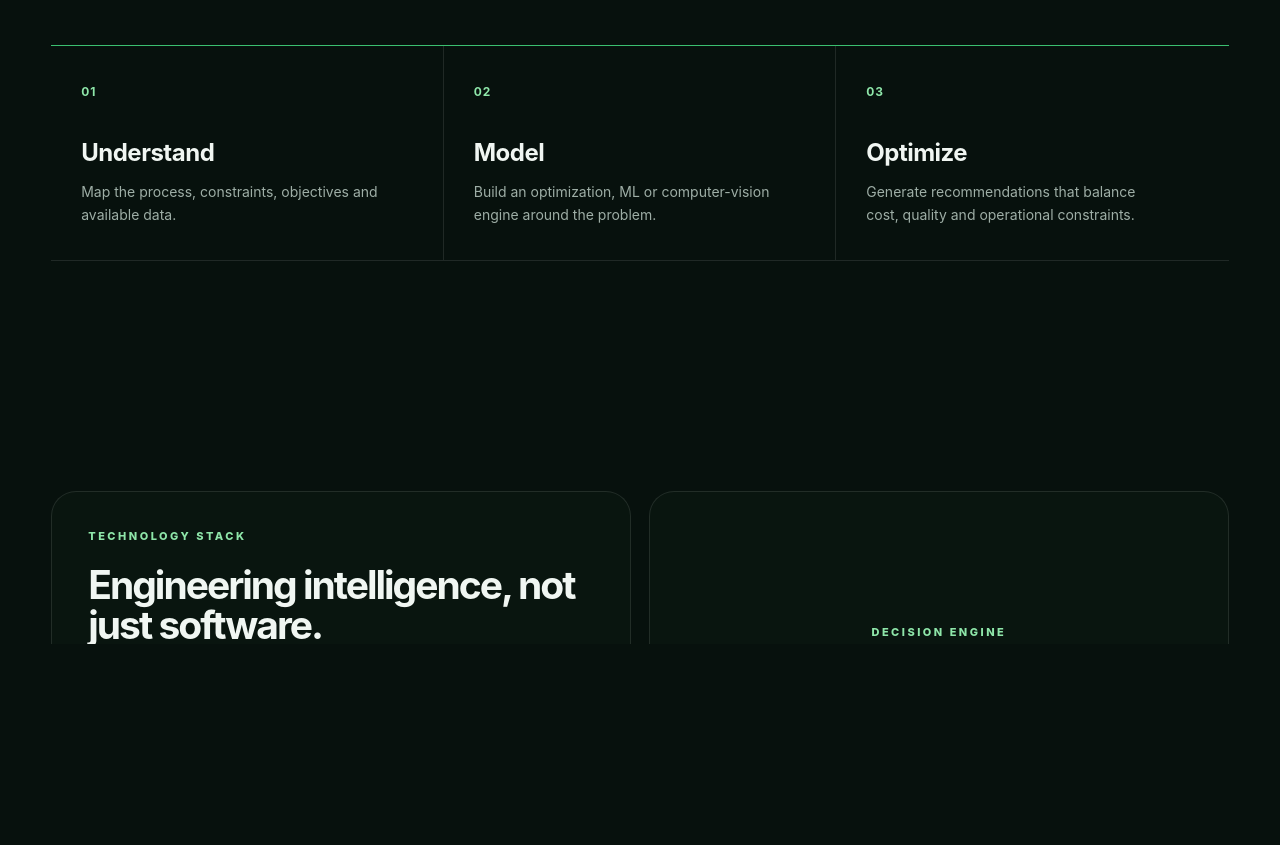
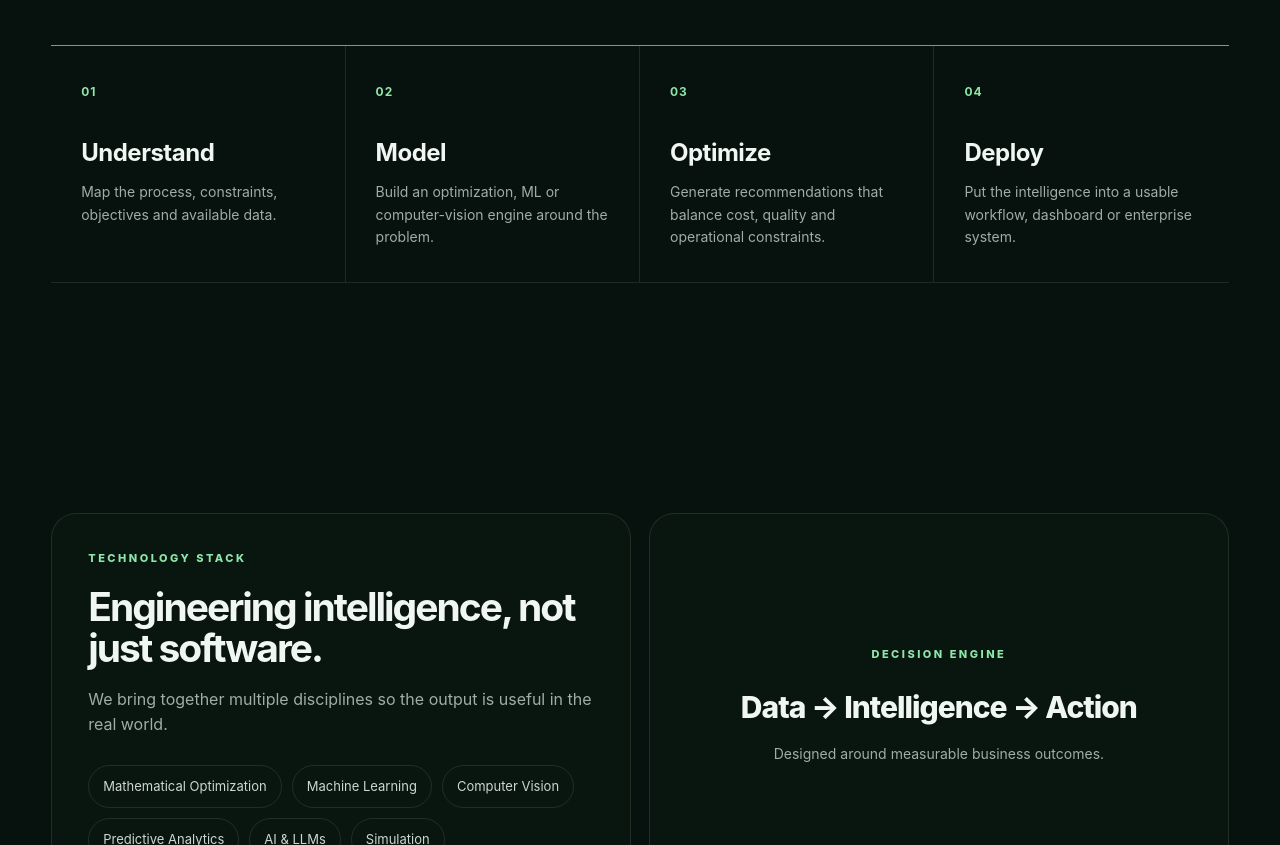
Before and after one commit to graintechinnovations/website, a plain HTML site: page index.html in a window 1280 px wide. Shown: the part 1897-2742 px from the top of the page. Drawn offline with Linux system fonts and the light colour scheme.

Commit message:
Restore four approach steps and make them clearly informational

```diff
--- a/index.html
+++ b/index.html
@@ -7,15 +7,15 @@
 <meta name="description" content="GrainTech Innovations builds AI-powered optimization, computer vision and decision-intelligence systems for industrial and agri-tech applications.">
 <meta name="theme-color" content="#07110d">
 <style>
-:root{--bg:#07110d;--bg2:#0b1913;--card:#0d1d16;--text:#f0f6f2;--muted:#9eaea6;--line:rgba(255,255,255,.1);--green:#8ee6a9;--green2:#3bbf70;--max:1180px}
+:root{--bg:#07110d;--card:#0d1d16;--text:#f0f6f2;--muted:#9eaea6;--line:rgba(255,255,255,.1);--green:#8ee6a9;--green2:#3bbf70;--max:1180px}
 *{box-sizing:border-box;margin:0;padding:0}html{scroll-behavior:smooth}body{font-family:Inter,ui-sans-serif,system-ui,-apple-system,BlinkMacSystemFont,"Segoe UI",sans-serif;background:var(--bg);color:var(--text);line-height:1.6;overflow-x:hidden}a{text-decoration:none;color:inherit}.container{width:min(var(--max),92%);margin:auto}
 header{position:absolute;top:0;left:0;right:0;z-index:10}.nav{height:82px;display:flex;align-items:center;justify-content:space-between;border-bottom:1px solid var(--line)}.logo{font-size:20px;font-weight:800;letter-spacing:-.6px}.logo span{color:var(--green)}.navlinks{display:flex;gap:30px;color:#c5d0ca;font-size:14px}.navlinks a:hover{color:var(--green)}
 .btn{display:inline-flex;align-items:center;justify-content:center;padding:13px 21px;border:1px solid rgba(142,230,169,.35);border-radius:999px;font-size:14px;font-weight:700;transition:.2s}.btn:hover{transform:translateY(-2px)}.btn.primary{background:var(--green);color:#06100b;border-color:var(--green)}
 .hero{min-height:850px;display:flex;align-items:center;position:relative;overflow:hidden;padding-top:80px;background:radial-gradient(circle at 82% 25%,rgba(59,191,112,.18),transparent 30%),linear-gradient(180deg,#07110d,#08140f)}.hero:after{content:"";position:absolute;inset:0;background-image:linear-gradient(rgba(255,255,255,.025) 1px,transparent 1px),linear-gradient(90deg,rgba(255,255,255,.025) 1px,transparent 1px);background-size:70px 70px;mask-image:linear-gradient(to bottom,#000,transparent 82%);pointer-events:none}.hero .container{position:relative;z-index:2}.eyebrow{color:var(--green);font-size:11px;text-transform:uppercase;letter-spacing:2.5px;font-weight:800;margin-bottom:19px}.hero h1{font-size:clamp(52px,7.5vw,94px);line-height:.96;letter-spacing:-5px;max-width:900px}.hero h1 em{font-style:normal;color:var(--green)}.hero p{color:var(--muted);font-size:19px;max-width:680px;margin:28px 0 34px}.actions{display:flex;gap:12px;flex-wrap:wrap}.stats{display:grid;grid-template-columns:repeat(4,1fr);gap:1px;background:var(--line);margin-top:78px;border:1px solid var(--line);border-radius:20px;overflow:hidden}.stat{background:rgba(8,18,14,.78);padding:24px}.stat strong{display:block;font-size:29px;letter-spacing:-1px}.stat span{color:var(--muted);font-size:12px}
 section{padding:115px 0}.section-head{display:flex;justify-content:space-between;gap:50px;align-items:end;margin-bottom:48px}.section-head h2{font-size:clamp(38px,4vw,52px);line-height:1.04;letter-spacing:-2.5px;max-width:700px}.section-head p{max-width:430px;color:var(--muted)}
 .grid3{display:grid;grid-template-columns:repeat(3,1fr);gap:16px}.card{background:linear-gradient(145deg,rgba(19,40,31,.95),rgba(7,17,13,.98));border:1px solid var(--line);border-radius:24px;padding:30px;min-height:365px;position:relative;overflow:hidden}.card:after{content:"";position:absolute;width:190px;height:190px;border-radius:50%;background:rgba(142,230,169,.055);right:-75px;bottom:-75px}.number{color:var(--green);font-size:11px;font-weight:800;letter-spacing:2px}.card h3{font-size:28px;margin:65px 0 14px;letter-spacing:-1px}.card p{color:var(--muted);font-size:15px}.card .card-link{position:absolute;bottom:28px;color:var(--green);font-size:13px;font-weight:700}
-/* The approach section is intentionally informational, not clickable. */
-.process{display:grid;grid-template-columns:repeat(3,1fr);gap:0;border-top:1px solid var(--green2);border-bottom:1px solid var(--line)}.step{padding:32px 30px 34px;background:transparent;border-right:1px solid var(--line)}.step:last-child{border-right:0}.step b{font-size:12px;color:var(--green);letter-spacing:1px}.step h3{margin:30px 0 9px;font-size:24px;letter-spacing:-.5px}.step p{font-size:14px;color:var(--muted);max-width:300px}
+/* Approach is informational only: no links, buttons, hover states or card styling. */
+.process{display:grid;grid-template-columns:repeat(4,1fr);border-top:1px solid var(--green2);border-bottom:1px solid var(--line)}.step{padding:32px 30px 34px;background:transparent;border-right:1px solid var(--line)}.step:last-child{border-right:0}.step b{font-size:12px;color:var(--green);letter-spacing:1px}.step h3{margin:30px 0 9px;font-size:24px;letter-spacing:-.5px}.step p{font-size:14px;color:var(--muted);max-width:250px}
 .tech{display:grid;grid-template-columns:1fr 1fr;gap:18px}.techbox{border:1px solid var(--line);border-radius:25px;padding:36px;background:#09150f}.techbox h2{font-size:39px;line-height:1.05;letter-spacing:-2px}.pills{display:flex;flex-wrap:wrap;gap:10px;margin-top:27px}.pill{border:1px solid var(--line);padding:10px 14px;border-radius:999px;color:#cdd7d1;font-size:13px}
 .patent{display:grid;grid-template-columns:1.1fr .9fr;gap:18px}.patent-copy,.patent-card{border:1px solid var(--line);border-radius:27px;padding:43px;background:linear-gradient(145deg,#102219,#09140f)}.patent-copy h2{font-size:clamp(43px,5vw,62px);line-height:.98;letter-spacing:-3px;margin:15px 0 22px}.patent-copy p,.patent-card p{color:var(--muted);max-width:650px}.patent-card{display:flex;flex-direction:column;justify-content:space-between}.label{font-size:11px;letter-spacing:2px;text-transform:uppercase;color:var(--green)}.patent-meta{display:grid;grid-template-columns:1fr 1fr;gap:10px;margin-top:30px}.meta{border:1px solid var(--line);border-radius:14px;padding:15px}.meta small{display:block;color:#7e8e85;font-size:10px;text-transform:uppercase;letter-spacing:1px}.meta strong{font-size:14px}
 .highlight{border:1px solid rgba(142,230,169,.16);border-radius:28px;padding:55px;background:radial-gradient(circle at 85% 20%,rgba(59,191,112,.14),transparent 32%),#0b1913}.highlight h2{font-size:clamp(38px,5vw,60px);line-height:1;letter-spacing:-3px;max-width:820px}.highlight p{color:var(--muted);max-width:700px;margin:20px 0 28px}.split{display:grid;grid-template-columns:1fr 1fr;gap:18px}.mini{border:1px solid var(--line);border-radius:23px;padding:30px;background:#09150f}.mini h3{font-size:22px;margin:10px 0}.mini p{color:var(--muted);font-size:14px}
@@ -29,7 +29,7 @@ section{padding:115px 0}.section-head{display:flex;justify-content:space-between
 <main>
 <section class="hero"><div class="container"><div class="eyebrow">Industrial AI · Optimization · AgriTech</div><h1>Better decisions.<br><em>Optimized.</em></h1><p>GrainTech Innovations builds intelligent decision systems that turn complex industrial and agricultural data into practical, measurable action.</p><div class="actions"><a class="btn primary" href="#solutions">Explore our solutions</a><a class="btn" href="#contact">Discuss a problem →</a></div><div class="stats"><div class="stat"><strong>10+</strong><span>Clients served</span></div><div class="stat"><strong>01</strong><span>Granted Indian patent</span></div><div class="stat"><strong>AI</strong><span>Decision intelligence</span></div><div class="stat"><strong>3</strong><span>Core solution areas</span></div></div></div></section>
 <section id="solutions"><div class="container"><div class="section-head"><div><div class="eyebrow">What we build</div><h2>Purpose-built intelligence for real industrial problems.</h2></div><p>We combine domain knowledge, optimization mathematics, machine learning and automation to solve decisions where every percentage point matters.</p></div><div class="grid3"><article class="card"><div class="number">01 / FEED</div><h3>Formula Optimization</h3><p>Optimize cattle-feed formulations against nutritional requirements, ingredient availability, cost targets and formulation constraints.</p><div class="card-link">Explore solution →</div></article><article class="card"><div class="number">02 / FOUNDRY</div><h3>Charge Mix Optimization</h3><p>Find the right combination of raw materials to achieve target chemistry while reducing material cost and improving consistency.</p><div class="card-link">Explore solution →</div></article><article class="card"><div class="number">03 / AGRITECH</div><h3>AgriTech Intelligence</h3><p>AI-powered quality assessment and decision systems for agricultural procurement, warehousing, processing and quality workflows.</p><div class="card-link">Explore solution →</div></article></div></div></section>
-<section><div class="container"><div class="section-head"><div><div class="eyebrow">Our approach</div><h2>From raw data to a decision you can act on.</h2></div><p>We design around the operational decision—not simply around a model.</p></div><div class="process"><div class="step"><b>01</b><h3>Understand</h3><p>Map the process, constraints, objectives and available data.</p></div><div class="step"><b>02</b><h3>Model</h3><p>Build an optimization, ML or computer-vision engine around the problem.</p></div><div class="step"><b>03</b><h3>Optimize</h3><p>Generate recommendations that balance cost, quality and operational constraints.</p></div></div></div></section>
+<section><div class="container"><div class="section-head"><div><div class="eyebrow">Our approach</div><h2>From raw data to a decision you can act on.</h2></div><p>We design around the operational decision—not simply around a model.</p></div><div class="process"><div class="step"><b>01</b><h3>Understand</h3><p>Map the process, constraints, objectives and available data.</p></div><div class="step"><b>02</b><h3>Model</h3><p>Build an optimization, ML or computer-vision engine around the problem.</p></div><div class="step"><b>03</b><h3>Optimize</h3><p>Generate recommendations that balance cost, quality and operational constraints.</p></div><div class="step"><b>04</b><h3>Deploy</h3><p>Put the intelligence into a usable workflow, dashboard or enterprise system.</p></div></div></div></section>
 <section id="technology"><div class="container"><div class="tech"><div class="techbox"><div class="eyebrow">Technology stack</div><h2>Engineering intelligence, not just software.</h2><p style="color:var(--muted);margin-top:18px">We bring together multiple disciplines so the output is useful in the real world.</p><div class="pills"><span class="pill">Mathematical Optimization</span><span class="pill">Machine Learning</span><span class="pill">Computer Vision</span><span class="pill">Predictive Analytics</span><span class="pill">AI & LLMs</span><span class="pill">Simulation</span></div></div><div class="techbox" style="display:flex;align-items:center;justify-content:center;min-height:330px"><div style="text-align:center"><div class="eyebrow">Decision Engine</div><div style="font-size:30px;font-weight:800;letter-spacing:-1px">Data → Intelligence → Action</div><div style="color:var(--muted);font-size:14px;margin-top:12px">Designed around measurable business outcomes.</div></div></div></div></div></section>
 <section id="innovation"><div class="container"><div class="patent"><div class="patent-copy"><div class="eyebrow">Innovation & Intellectual Property</div><h2>Original technology. Protected.</h2><p>GrainTech Innovations has developed proprietary technology for automated, AI-enabled assessment of agricultural produce. The system combines controlled sample presentation, imaging and intelligent image analysis to classify produce and identify quality conditions.</p><a class="btn" href="#contact" style="margin-top:28px">Explore a partnership →</a></div><div class="patent-card"><div><div class="label">Granted Indian Patent</div><div class="patent-meta"><div class="meta"><small>Status</small><strong>Granted</strong></div><div class="meta"><small>Focus</small><strong>AgriTech AI</strong></div></div></div><p>Automated technology for assessing the quality of agricultural produce through controlled sample presentation, imaging and intelligent analysis.</p></div></div></div></section>
 <section><div class="container"><div class="highlight"><div class="eyebrow">Where we create value</div><h2>Turn operational complexity into a competitive advantage.</h2><p>Our systems are designed for environments where decisions directly affect cost, quality, yield, procurement and throughput.</p><div class="split"><div class="mini"><div class="label">Industrial</div><h3>Optimization at the point of decision</h3><p>Use mathematical optimization and machine learning to improve formulation, raw-material selection, production planning and process decisions.</p></div><div class="mini"><div class="label">Agricultural</div><h3>Quality intelligence at scale</h3><p>Automate inspection and quality assessment to support procurement, warehousing, food processing and agricultural quality workflows.</p></div></div></div></div></section>
```
